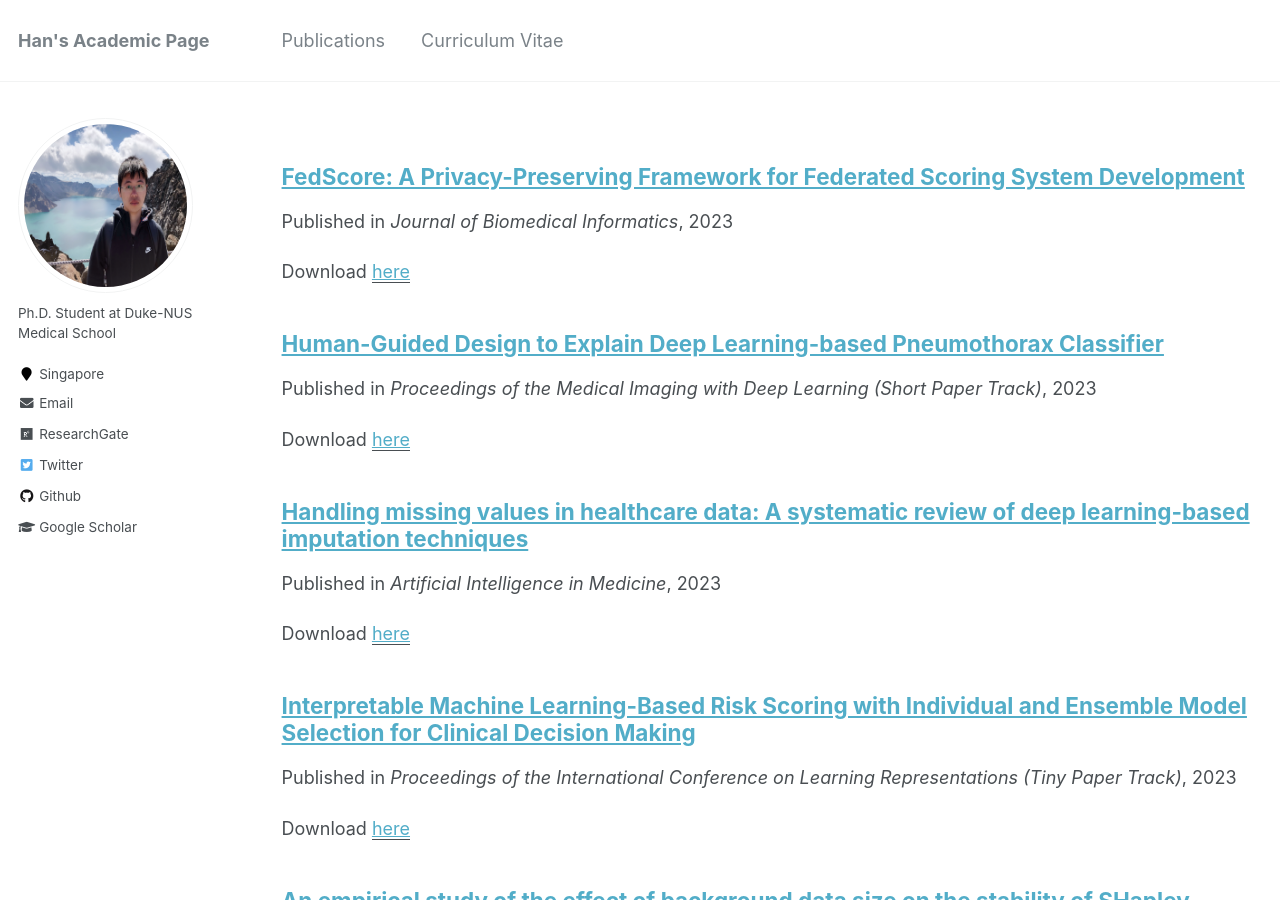
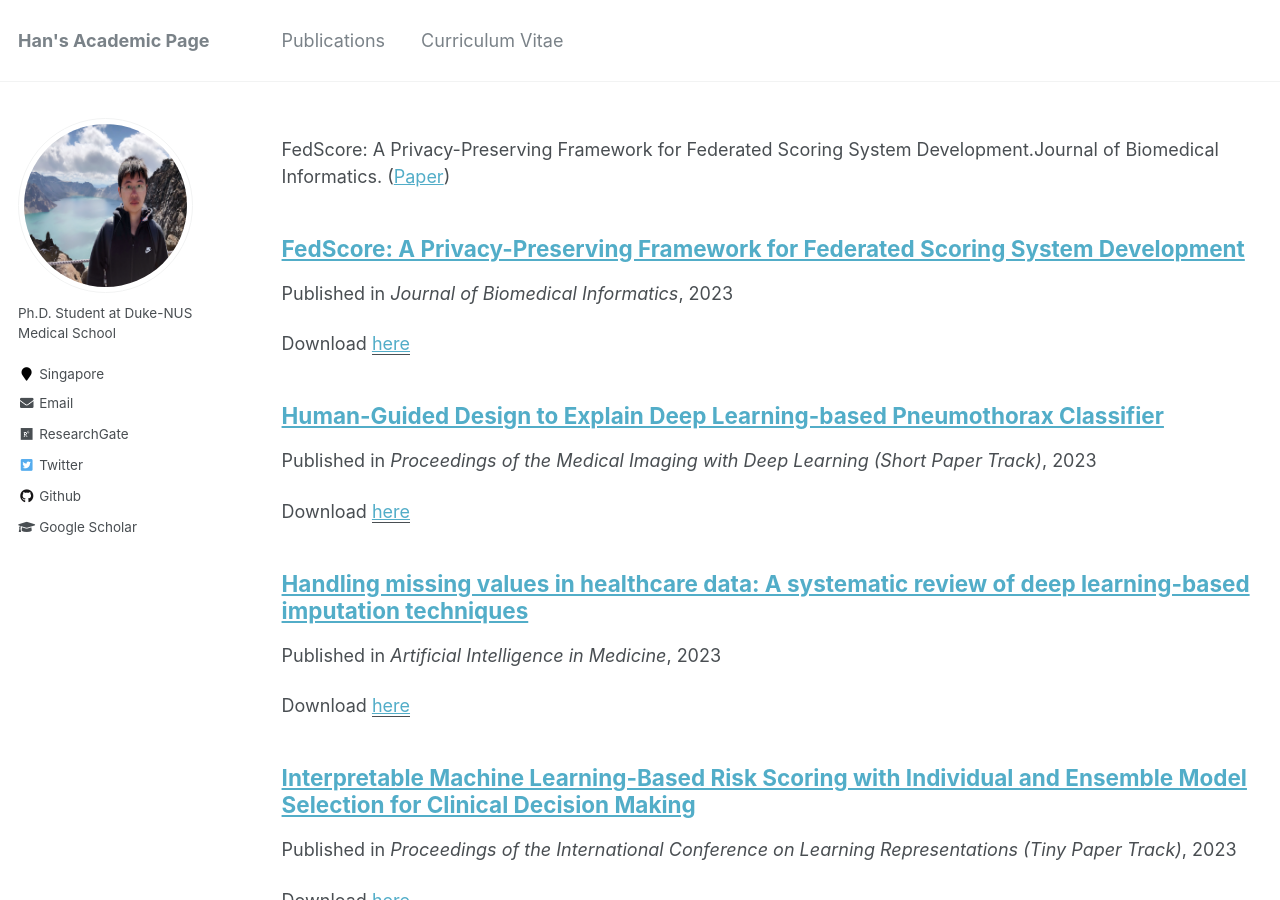
Before and after one commit to Han-Yuan-Med/Han-Yuan-Med.github.io, a Jekyll site: the page built from _pages/publications.md, in a window 1280 px wide and 900 px high. Built offline with Jekyll 4.4.1, drawn with Linux system fonts in a browser that asks for light colours.

Commit message:
Update publications.md

```diff
--- a/_pages/publications.md
+++ b/_pages/publications.md
@@ -4,6 +4,7 @@ title: ""
 permalink: /publications/
 author_profile: true
 ---
+FedScore: A Privacy-Preserving Framework for Federated Scoring System Development.Journal of Biomedical Informatics. ([Paper](http://han-yuan-med.github.io/files/FedScore A Privacy-Preserving Framework for Federated Scoring System Development.pdf))
 {% if author.googlescholar %}
   You can also find my articles on <u><a href="{{author.googlescholar}}">my Google Scholar profile</a>.</u>
 {% endif %}
```
